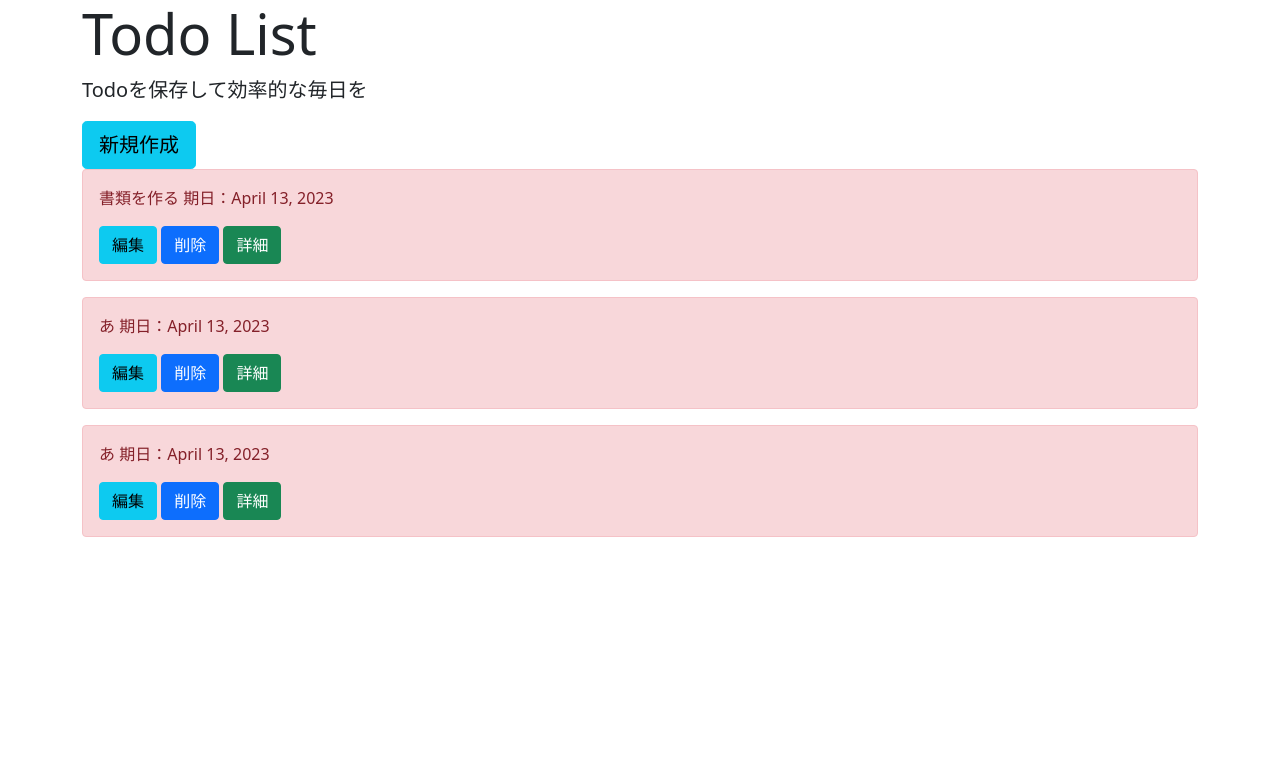
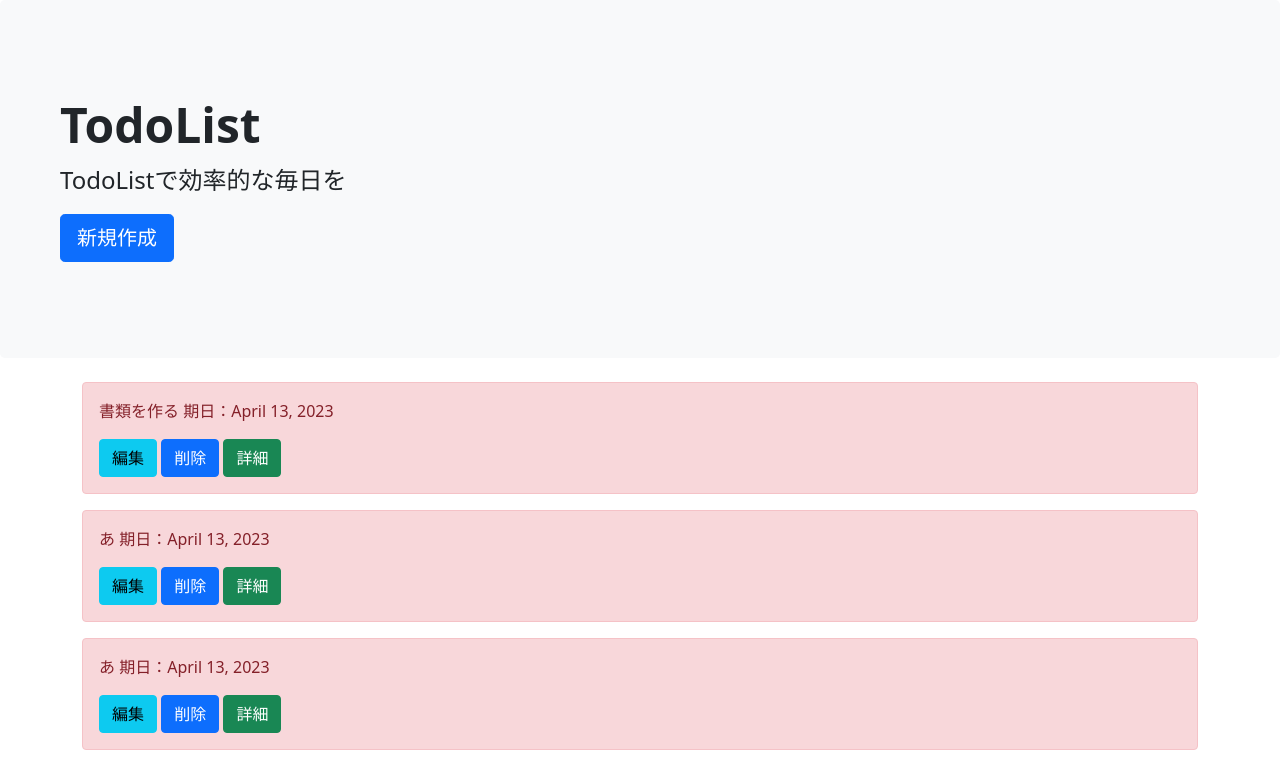
Before and after one commit to haruto0707/todoproject, a Django app: page /list/ in a window 1280 px wide. Shown: the top 777 px of the page. Run offline with Django 4.2, Linux system fonts and the light colour scheme; data comes from the database, SQL or seed files in the repository.

Commit message:
change list.html

```diff
--- a/templates/list.html
+++ b/templates/list.html
@@ -1,19 +1,16 @@
 {% extends 'base.html' %}
 {% block header %}
-<div class="jumbotron">
-  <div class="jumbotron jumbotron-fluid">
-    <div class="container">
-      <h1 class="display-4">Todo List</h1>
-      <p class="lead">Todoを保存して効率的な毎日を</p>
-    </div>
+<div class="p-5 mb-4 bg-light rounded-3">
+  <div class="container-fluid py-5">
+    <h1 class="display-5 fw-bold">TodoList</h1>
+    <p class="col-md-8 fs-4">TodoListで効率的な毎日を</p>
+    <a href="{%url 'create'%}" class="btn btn-primary btn-lg" role="button">新規作成</a>
   </div>
 </div>
-{% endblock %}
+{% endblock header %}
 
 {%block content%}
 <div class="container">
-  <a href="{%url 'create'%}" class="btn btn-info btn-lg" tabindex="-1" role="button" aria-disabled="true">新規作成</a>
-
   {%for item in object_list%}
 
   <div class="alert alert-{{item.priority}}" role="alert">
```
